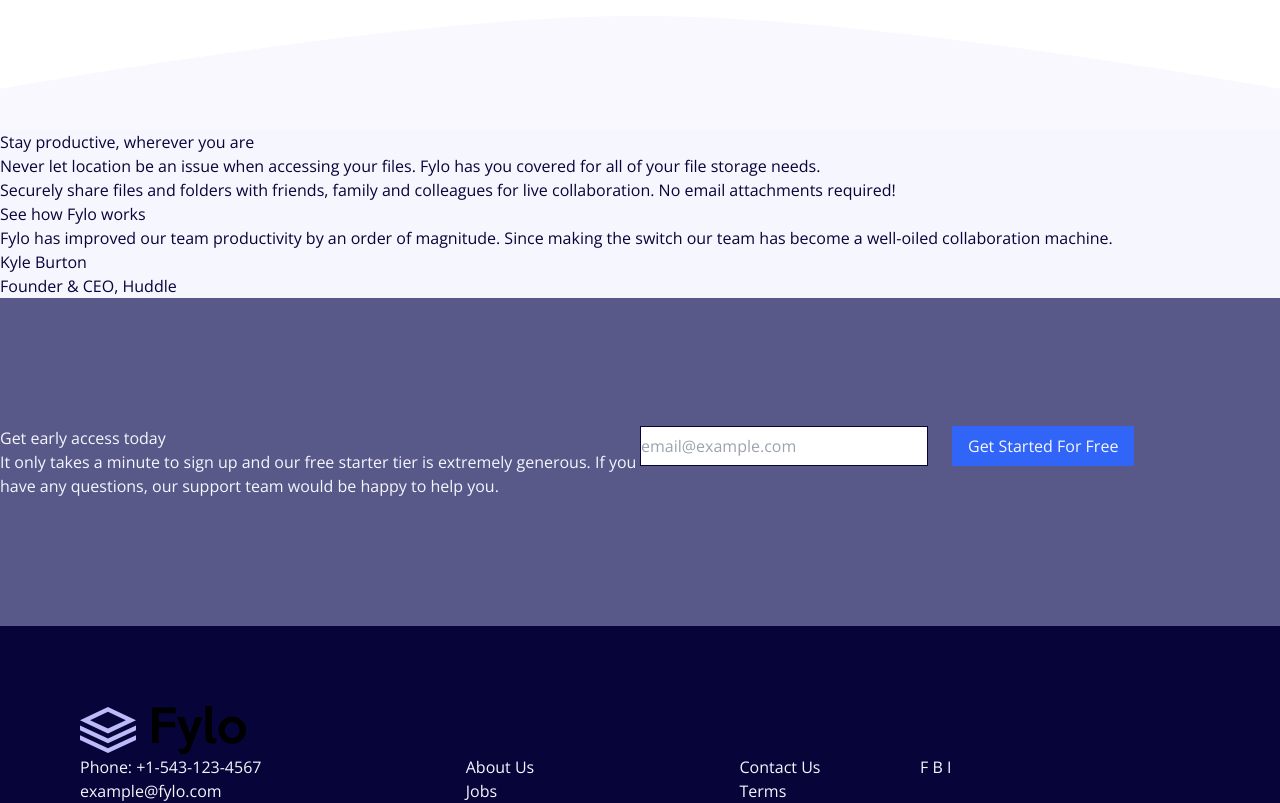
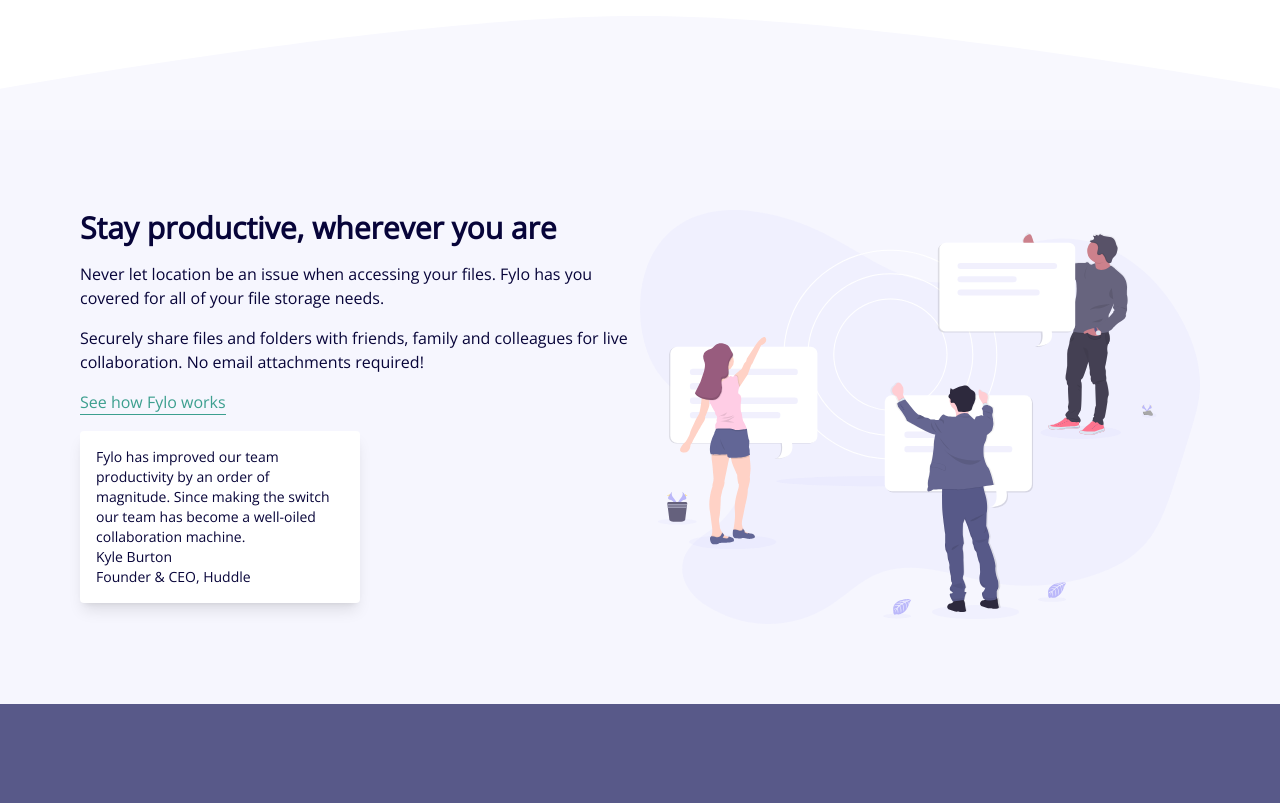
Before and after one commit to n0rrman/frontend-mentor-challenges-green, a Next.js app in the folder fylo-landing-page-with-two-column-layout/: page / in a window 1280 px wide. Shown: the part 700-1503 px from the top of the page. Built offline with nearby package versions, Linux system fonts and the light colour scheme.

Commit message:
fylo-landing-page-with-two-column-layout main section content added

```diff
--- a/fylo-landing-page-with-two-column-layout/src/app/page.tsx
+++ b/fylo-landing-page-with-two-column-layout/src/app/page.tsx
@@ -3,6 +3,7 @@ import Image from "next/image";
 import { raleway } from "./fonts";
 import logo from "/public/logo.svg";
 import heroImg from "/public/illustration-1.svg";
+import sectionImg from "/public/illustration-2.svg";
 import dividerDesktop from "/public/bg-curve-desktop.svg";
 import EmailForm from "@/components/email-form";
 
@@ -51,34 +52,48 @@ export default function Home() {
           <Image fill alt="" src={dividerDesktop} />
         </div>
 
-        <section className="bg-neutralBlue">
-          <h1>Stay productive, wherever you are</h1>
+        <section className="grid grid-cols-2 bg-neutralBlue p-20">
+          <div className="flex flex-col gap-4">
+            <h1 className="font-bold text-3xl">
+              Stay productive, wherever you are
+            </h1>
 
             <p>
               Never let location be an issue when accessing your files. Fylo has
               you covered for all of your file storage needs.
             </p>
             <p>
-            Securely share files and folders with friends, family and colleagues
-            for live collaboration. No email attachments required!
+              Securely share files and folders with friends, family and
+              colleagues for live collaboration. No email attachments required!
             </p>
 
-          <div>See how Fylo works</div>
+            <div className="text-accentCyan border-b border-accentCyan w-fit">
+              See how Fylo works
+            </div>
+
+            <div className="bg-white p-4 w-1/2 shadow-lg rounded text-sm">
               <div>
-            Fylo has improved our team productivity by an order of magnitude.
-            Since making the switch our team has become a well-oiled
-            collaboration machine.
+                Fylo has improved our team productivity by an order of
+                magnitude. Since making the switch our team has become a
+                well-oiled collaboration machine.
               </div>
 
               <div>
                 <div>Kyle Burton</div>
                 <div>Founder & CEO, Huddle</div>
               </div>
+            </div>
+          </div>
+          <div>
+            <div className="relative w-full aspect-[1.35]">
+              <Image fill alt="" src={sectionImg} />
+            </div>
+          </div>
         </section>
 
-        <section className="bg-primaryDesaturatedBlue text-neutralBlue grid grid-cols-2 py-32">
+        <section className="bg-primaryDesaturatedBlue text-neutralBlue grid grid-cols-2 px-20 py-32">
           <div>
-            <h1>Get early access today</h1>
+            <h1 className="text-3xl font-bold">Get early access today</h1>
             <p>
               It only takes a minute to sign up and our free starter tier is
               extremely generous. If you have any questions, our support team
```
Lines whose indentation alone changed are shown as unchanged.
